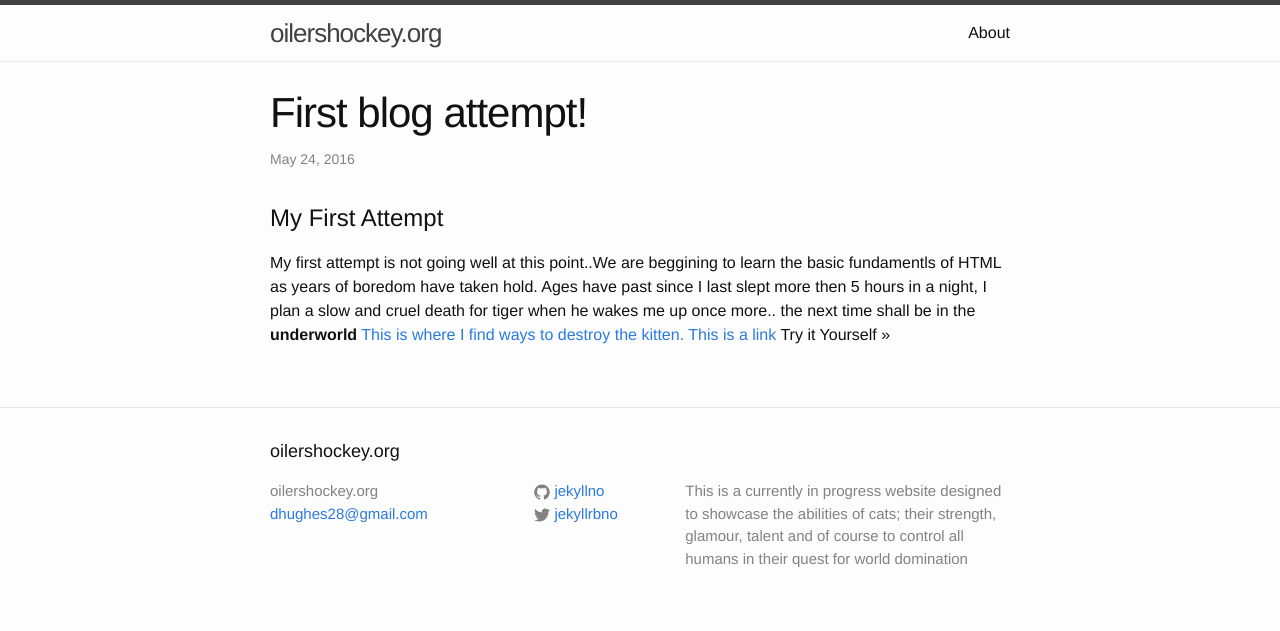
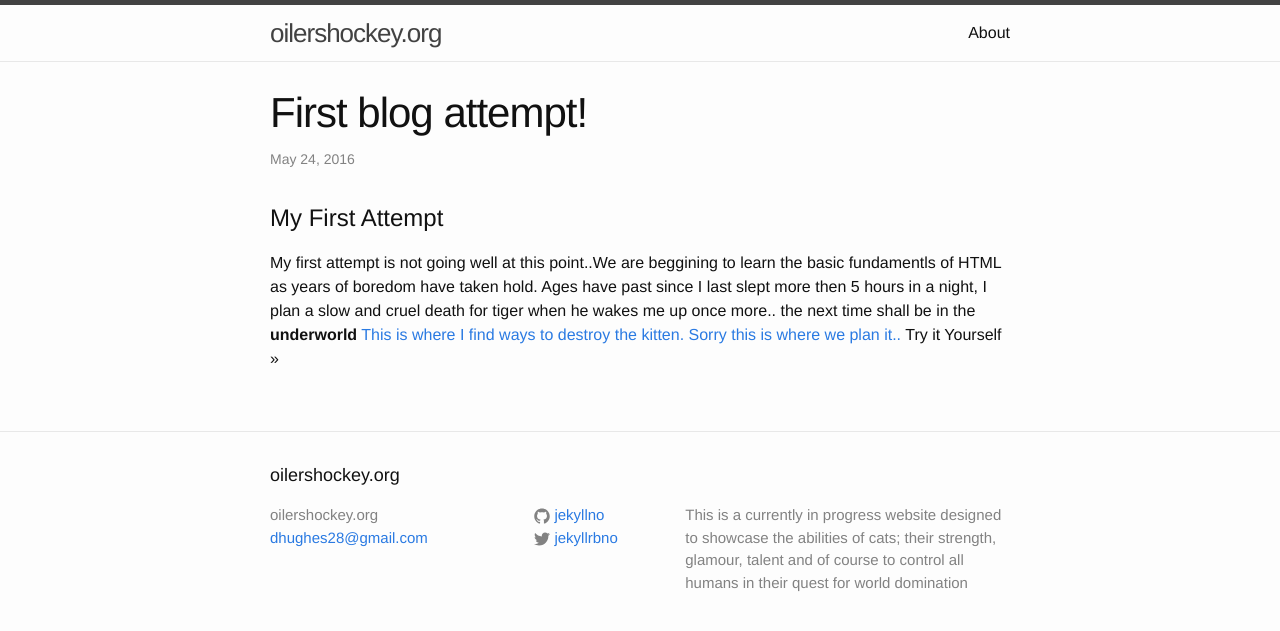
Before and after one commit to Dhughes06/Dhughes06.github.io, a Jekyll site: the page built from _posts/2016-05-17-ayogirl.markdown, in a window 1280 px wide. Shown: the top 631 px of the page. Built offline with Jekyll 4.4.1, drawn with Linux system fonts in a browser that asks for light colours.

Commit message:
Update 2016-05-17-ayogirl.markdown

```diff
--- a/_posts/2016-05-17-ayogirl.markdown
+++ b/_posts/2016-05-17-ayogirl.markdown
@@ -11,7 +11,7 @@ categories: First blog Attempt!
 <body>
 <h1>My First Attempt</h1>
 <p>My first attempt is not going well at this point..We are beggining to learn the basic fundamentls of HTML as years of boredom have taken hold. Ages have past since I last slept more then 5 hours in a night, I plan a slow and cruel death for tiger when he wakes me up once more.. the next time shall be in the <b>underworld</b> <a href="www.google.com"> This is where I find ways to destroy the kitten.</a>
-<a href="http://www.w3schools.com">This is a link</a>
+<a href="http://wwwgoogle.com">Sorry this is where we plan it..</a>
 Try it Yourself »
 </p>
 </body>
```
